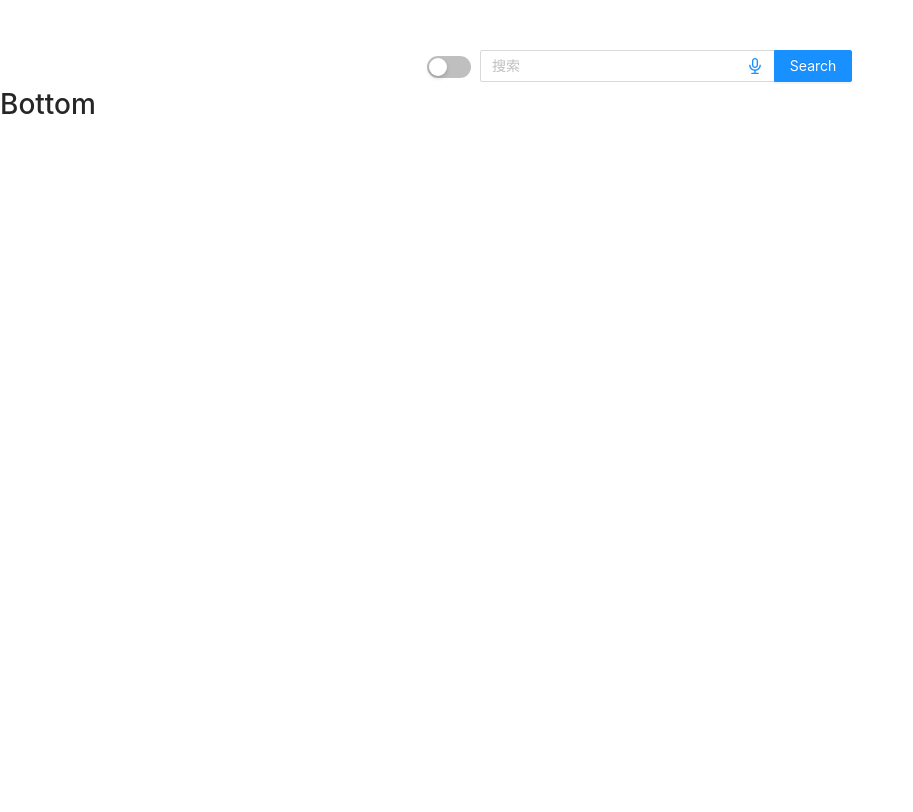
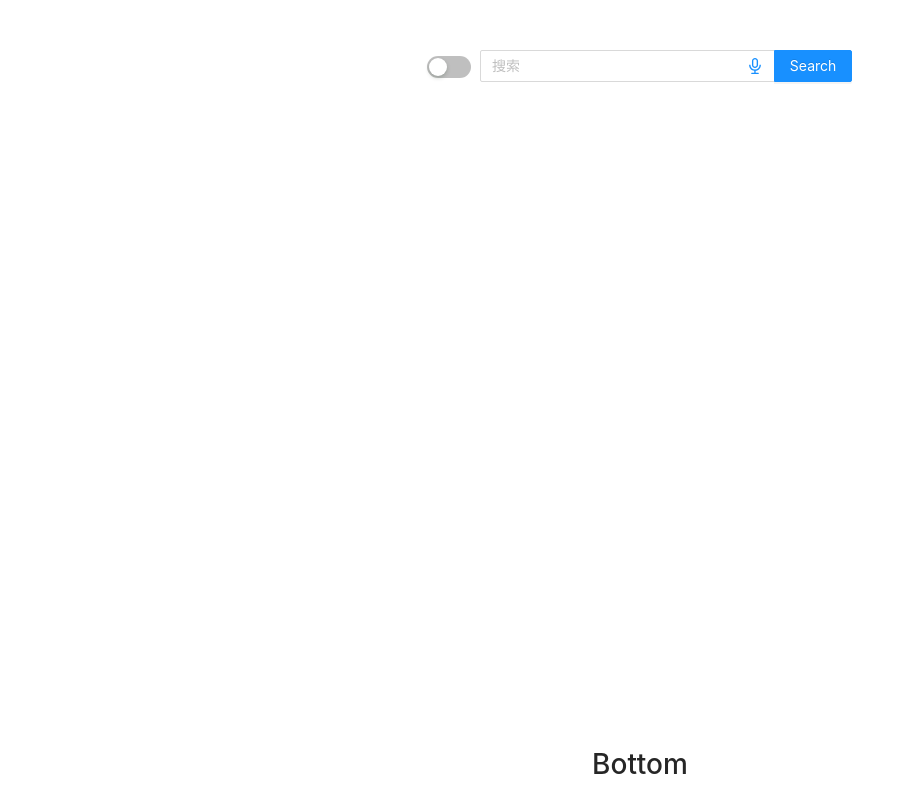
Before and after one commit to caveshao/tech-navi, a React (Create React App) app: page /home in a window 1280 px wide. Shown: the top 812 px of the page, without its empty margins (0-913 px from the left). Built offline with nearby package versions, Linux system fonts and the light colour scheme.

Commit message:
dev: add Dock module styles file

```diff
--- /dev/null
+++ b/src/components/Dock/Dock.module.less
@@ -0,0 +1,7 @@
+.dock {
+    position: fixed;
+    left: 0;
+    bottom: 0;
+    text-align: center;
+    width: 100%;
+}
--- a/src/components/Dock/Dock.tsx
+++ b/src/components/Dock/Dock.tsx
@@ -1,7 +1,8 @@
 import React from "react"
+import styles from "./Dock.module.less"
 
 const Dock = () => {
-    return <h1>Bottom</h1>
+    return <h1 className={styles.dock}>Bottom</h1>
 }
 
 export default Dock
```
